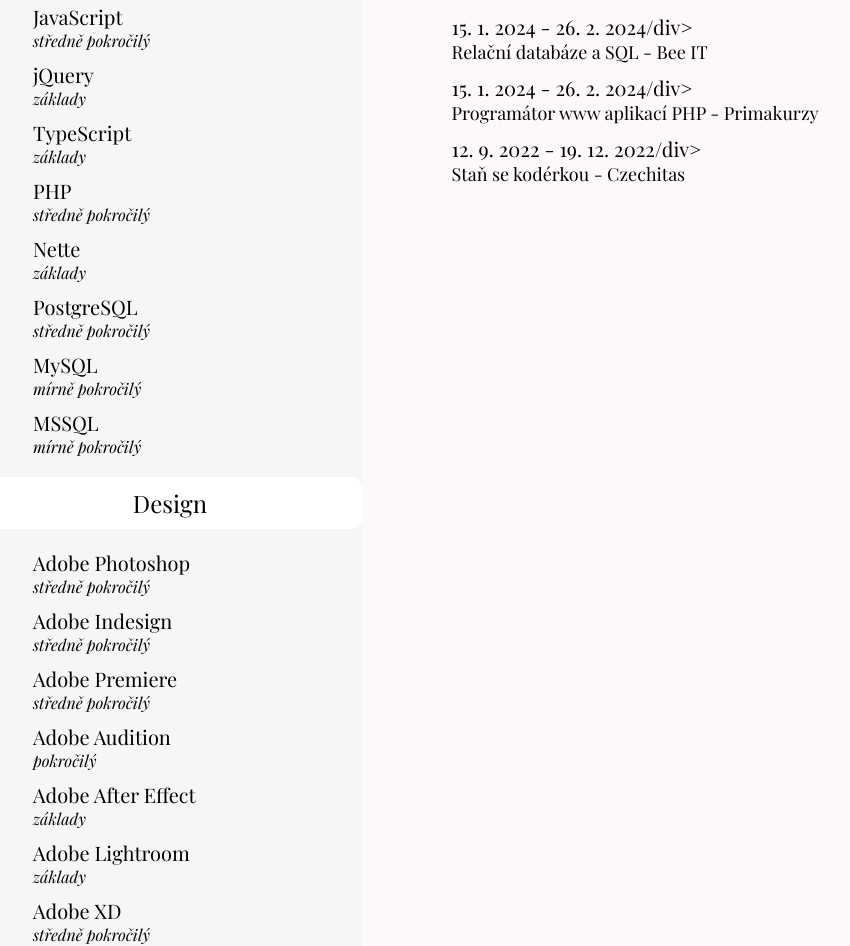
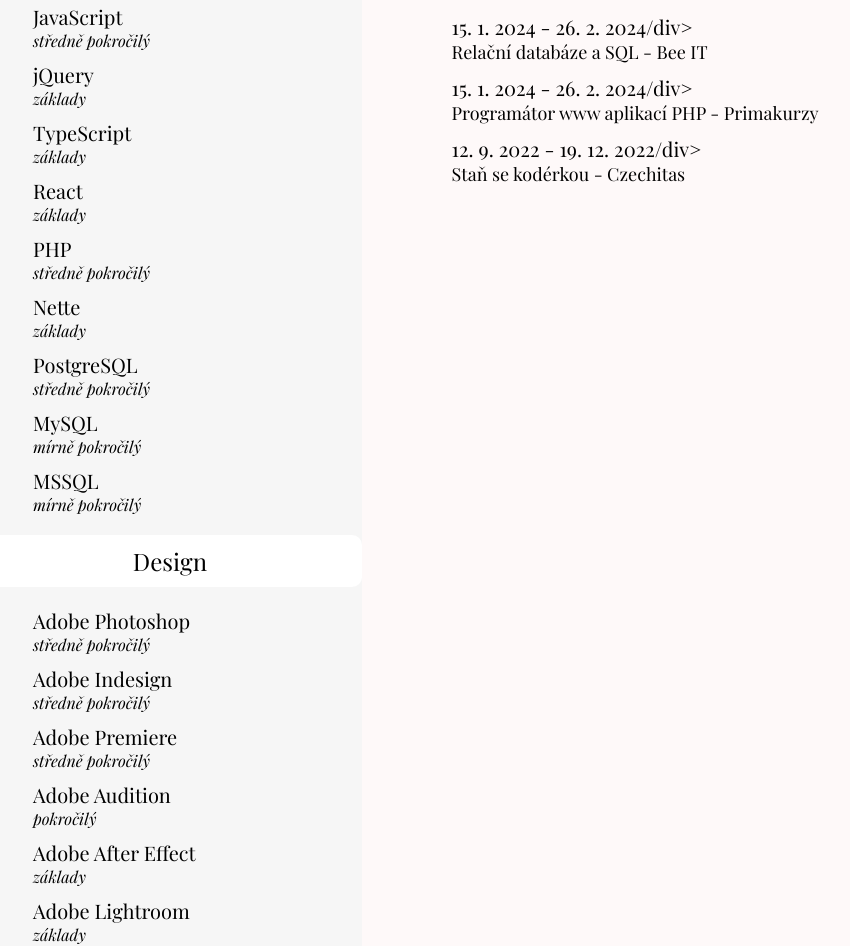
Before and after one commit to MarketaTrnkova/Zivotopis, a plain HTML site: page index.html in a window 1280 px wide. Shown: the part 1012-1958 px from the top of the page, without its empty margins (22-872 px from the left). Drawn offline with Linux system fonts and the light colour scheme.

Commit message:
Přidána nová dovednost React do index.html

```diff
--- a/index.html
+++ b/index.html
@@ -59,6 +59,10 @@
                 </li>
                 <li>
                     <div class="skill-title">TypeScript</div>
+                    <div class="skill-level">základy</div>
+                </li>
+                <li>
+                    <div class="skill-title">React</div>
                     <div class="skill-level">základy</div>
                 </li>
                 <li>
```
